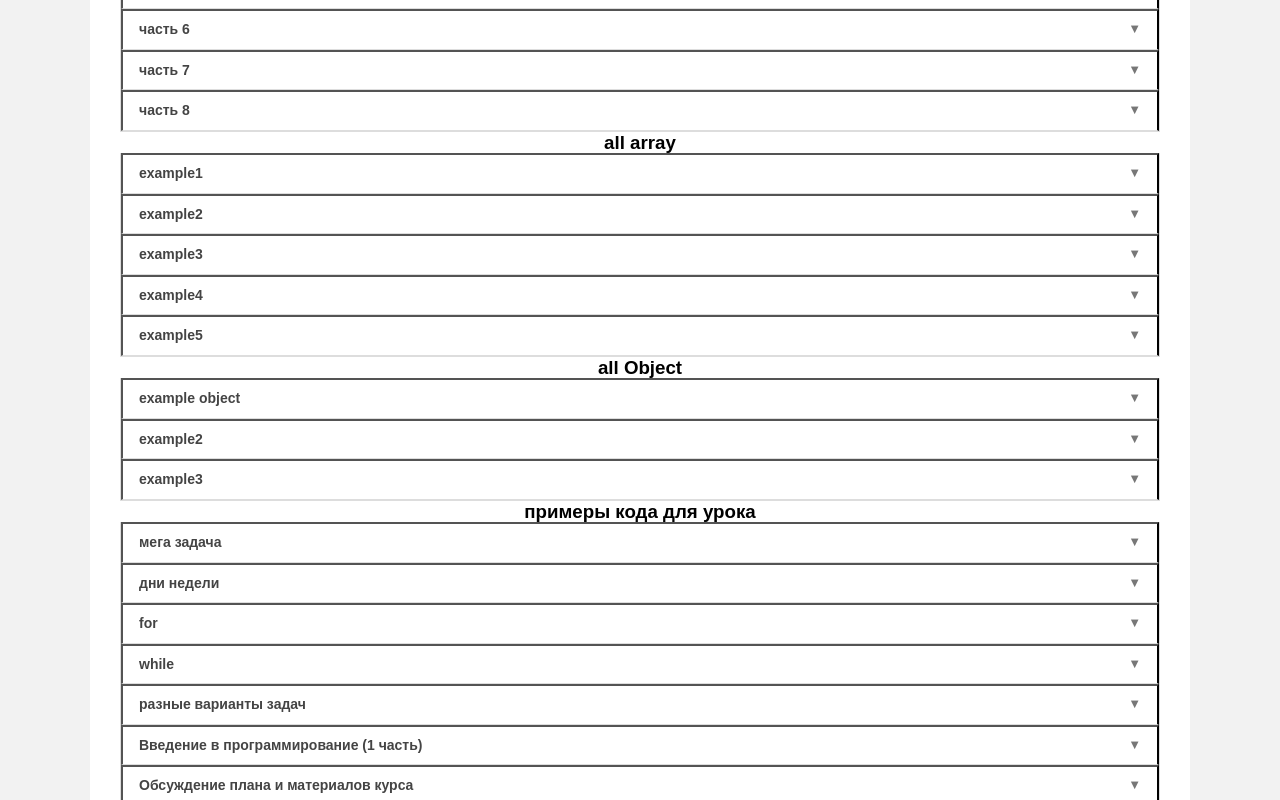
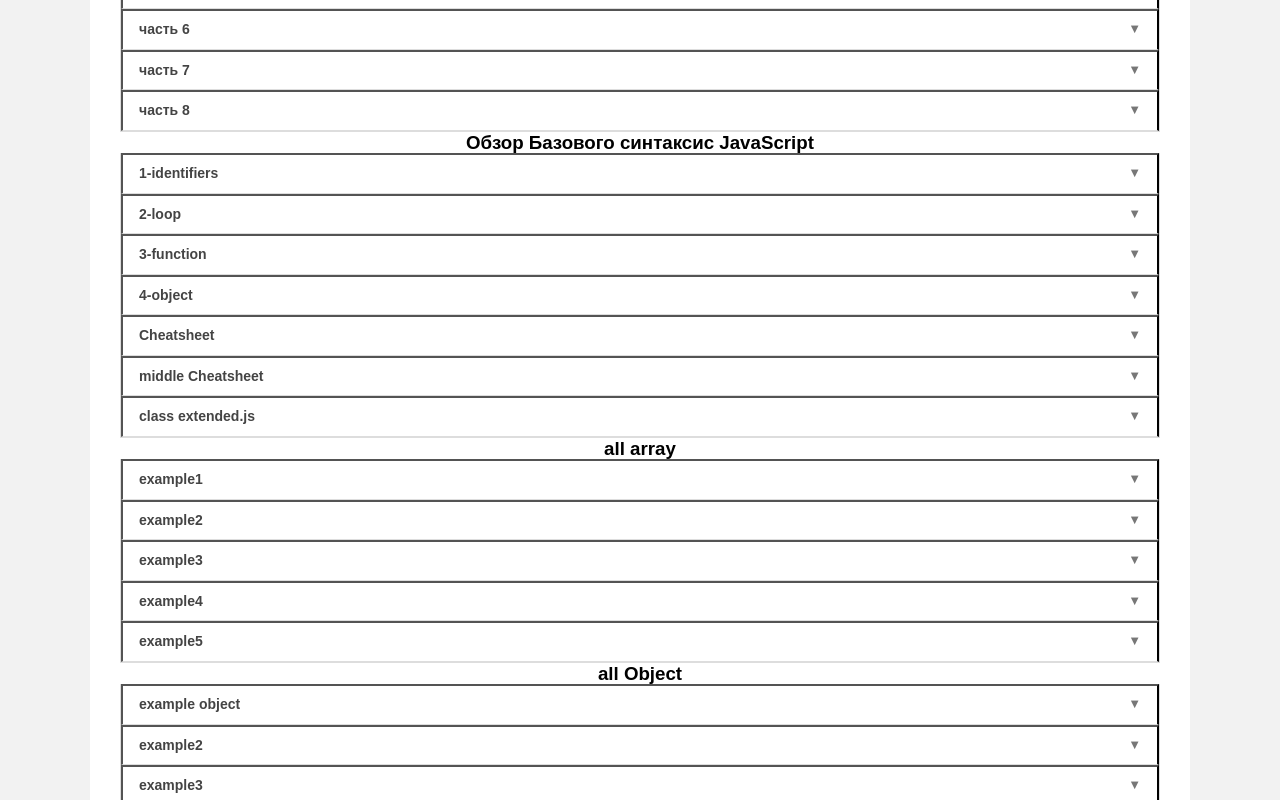
Before and after one commit to andreychernetsky/siteProgrammer, a website: page app/index.html in a window 1280 px wide. Shown: the part 1340-2140 px from the top of the page. Drawn offline with nearby package versions, Linux system fonts and the light colour scheme; files whose address does not match are found by name.

Commit message:
bassic js

```diff
--- a/app/index.html
+++ b/app/index.html
@@ -192,6 +192,66 @@
 										</p>
 									</a>
 								</div>
+							</div>
+						</div>
+
+						<h3 class="accordion__title">	Обзор	Базового синтаксис JavaScript</h3>
+						<div class="accordion__group shadow">
+							<div class="accordion__item">
+								<button class="accordion__header blue">
+									1-identifiers
+								</button>
+								<p class="accordion__panel">
+									<a href="https://codepen.io/andreychernetsky/pen/bGdmOOB?editors=1010" class="accordion__descrip"> 1-identifiers.js</a>
+								</p>
+							</div>
+							<div class="accordion__item">
+								<button class="accordion__header blue">
+									2-loop
+								</button>
+								<p class="accordion__panel">
+									<a href="https://codepen.io/andreychernetsky/pen/bGdmXGb?editors=1010" class="accordion__descrip">2-loop.js</a>
+								</p>
+							</div>
+							<div class="accordion__item">
+								<button class="accordion__header blue">
+									3-function
+								</button>
+								<p class="accordion__panel">
+									<a href="https://codepen.io/andreychernetsky/pen/eYNPqgR?editors=0010" class="accordion__descrip">3-function.js</a>
+								</p>
+							</div>
+							<div class="accordion__item">
+								<button class="accordion__header blue">
+									4-object
+								</button>
+								<p class="accordion__panel">
+									<a href="https://codepen.io/andreychernetsky/pen/jOPQOYj?editors=1010" class="accordion__descrip">4-object.js</a>
+								</p>
+							</div>
+							<div class="accordion__item">
+								<button class="accordion__header blue">
+									Cheatsheet
+								</button>
+								<p class="accordion__panel">
+									<a href="https://codepen.io/andreychernetsky/pen/RwPqgKL?editors=1010" class="accordion__descrip">basics.js</a>
+								</p>
+							</div>
+							<div class="accordion__item">
+								<button class="accordion__header blue">
+									middle Cheatsheet
+								</button>
+								<p class="accordion__panel">
+									<a href="https://codepen.io/andreychernetsky/pen/KKpbPWX?editors=1010" class="accordion__descrip">Cheatsheet middle.js</a>
+								</p>
+							</div>
+							<div class="accordion__item">
+								<button class="accordion__header blue">
+									class extended.js
+								</button>
+								<p class="accordion__panel">
+									<a href="https://codepen.io/andreychernetsky/pen/rNVoBvQ" class="accordion__descrip">class extended.js</a>
+								</p>
 							</div>
 						</div>
 
@@ -481,6 +541,7 @@
 							</div>
 
 						</div>
+
 						<h3 class="accordion__title">мои экспиременты</h3>
 						<div class="accordion__group shadow">
 							<div class="accordion__item">
@@ -922,11 +983,11 @@
 				<div class="section">
 					<div class="container">
 						<div class="section__header">
-							<h3 class="section__suptitle">Верстка сайтов</h3>
+							<h3 class="section__suptitle">ЗАБИВКА начинающих веб-дизайнеров и веб-разработчиков.</h3>
 							<!--<h2 class="section__title"></h2>-->
 							<p>
 
-								<a class="section__link" href="https://www.youtube.com/channel/UCE_w6FxGfRKH2fU76raVeog" targer="_blank">материал для проработки</a>
+								<a class="section__link" href="https://vk.com/@web_dispute-zabivka" targer="_blank">Web-dispute</a>
 							</p>
 						</div>
 					</div>
```
